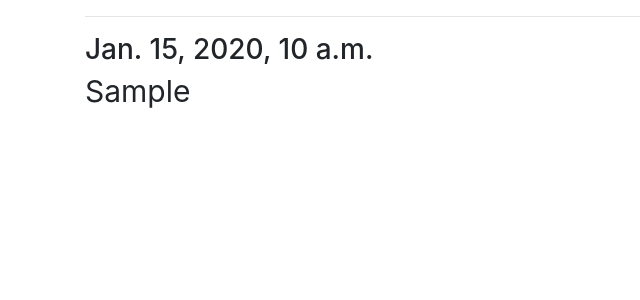
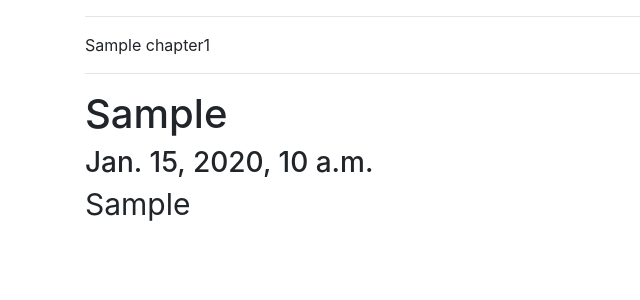
Before and after one commit to arruda/presente_14, a Django app: template presente_14/templates/chat.html in a window 1280 px wide. Shown: the top 300 px of the page, without its empty margins (0-640 px from the left). Run offline with Django 3.2, Linux system fonts and the light colour scheme; tables that the repository leaves empty hold one stand-in row (values such as "Sample post"); the template is opened without the code that fills it: values that come from a table or form of the project are taken from there, most other values are stand-ins (such as "Sample title", 1, 10 or a date in 2020); parts of the project's set-up code (start-up, migrations or seed data) failed here and were passed over; some libraries are stand-ins or nearby versions.

Commit message:
add chapter and page number

```diff
--- a/presente_14/chat_parser/models.py
+++ b/presente_14/chat_parser/models.py
@@ -17,6 +17,8 @@ class ConversationGroupModel(models.Model):
     """
     A grouping of conversations
     """
+    chapter = models.CharField(u'Chapter', max_length=250, blank=True, null=True)
+    page = models.IntegerField(u'Page', blank=True, null=True)
     date = models.DateTimeField(u'Date')
 
     class Meta:
@@ -24,7 +26,10 @@ class ConversationGroupModel(models.Model):
         ordering = ['date']
 
     def __unicode__(self):
-        return self.date
+        if self.chapter:
+            return self.chapter + " %s" % (self.date)
+
+        return "%s" % (self.date)
 
 
 class ConversationModel(models.Model):
@@ -50,7 +55,7 @@ class MessageModel(models.Model):
     author = models.CharField(u'Author', max_length=250)
     msg = models.TextField(u'Message')
     conversation = models.ForeignKey(ConversationModel, related_name='messages', blank=True, null=True)
-    is_same_last_author = models.BooleanField(u'LAst message was from same author?', default=False)
+    is_same_last_author = models.BooleanField(u'Last message was from same author?', default=False)
 
     class Meta:
         app_label = 'chat_parser'
--- a/presente_14/chat_parser/views.py
+++ b/presente_14/chat_parser/views.py
@@ -19,5 +19,5 @@ from .models import ConversationGroupModel, ConversationModel, MessageModel
 @render_to("chat.html")
 def printing_chats(request):
     cgs = ConversationGroupModel.objects.all()
-    last_author=""
+    cgsc = cgs.exclude(chapter__isnull=True).exclude(chapter__exact='')
     return locals()
--- a/presente_14/templates/chat.html
+++ b/presente_14/templates/chat.html
@@ -1,12 +1,31 @@
 {% extends "util/base.html" %}
 
 {% block main-container %}
+    <hr/>
+    {% for conversation_group_chapters in cgsc %}
+        <div class="row">
+            <div class="col-lg-6">
+              <span >{{conversation_group_chapters.chapter}}</span><span>{{conversation_group_chapters.page}}</span>
+            </div>
+        </div>
+    {% endfor %}
+    <div class="row chapter">
+    </div>
+
 {% for conversation_group in cgs %}
     <hr/>
+    {% if conversation_group.chapter %}
+        <div class="row chapter">
+            <div class="col-lg-12">
+              <h1>{{conversation_group.chapter}}</h1>
+            </div>
+        </div>
+    {% endif %}
+
     {% for conversation in conversation_group.conversations.all %}
     <div class="row">
         <div class="col-lg-12">
-          <h3>{{conversation.date}}</h2>
+          <h3>{{conversation.date}}</h3>
         </div>
     </div>
 
@@ -15,7 +34,7 @@
             <div class="col-lg-12">
             {% if message.is_same_last_author %}
             {% else %}
-              <h4>{{message.author}}:</h3>
+              <h4>{{message.author}}:</h4>
             {% endif %}
               <p>{{message.msg}}</p>
             </div>
--- a/presente_14/templates/util/bootstrap_h5bp.html
+++ b/presente_14/templates/util/bootstrap_h5bp.html
@@ -51,6 +51,10 @@
           .col-lg-12 h4 {
                 font-size: 36px;
                 font-weight: bold;
+          }
+          .chapter {
+            page-break-after: always;
+            page-break-before: avoid;
           }
         </style>
         {% endblock %}
```
Also changed, not shown: presente_14/chat_parser/admin.py (+5 -2 lines), 1 other file.
